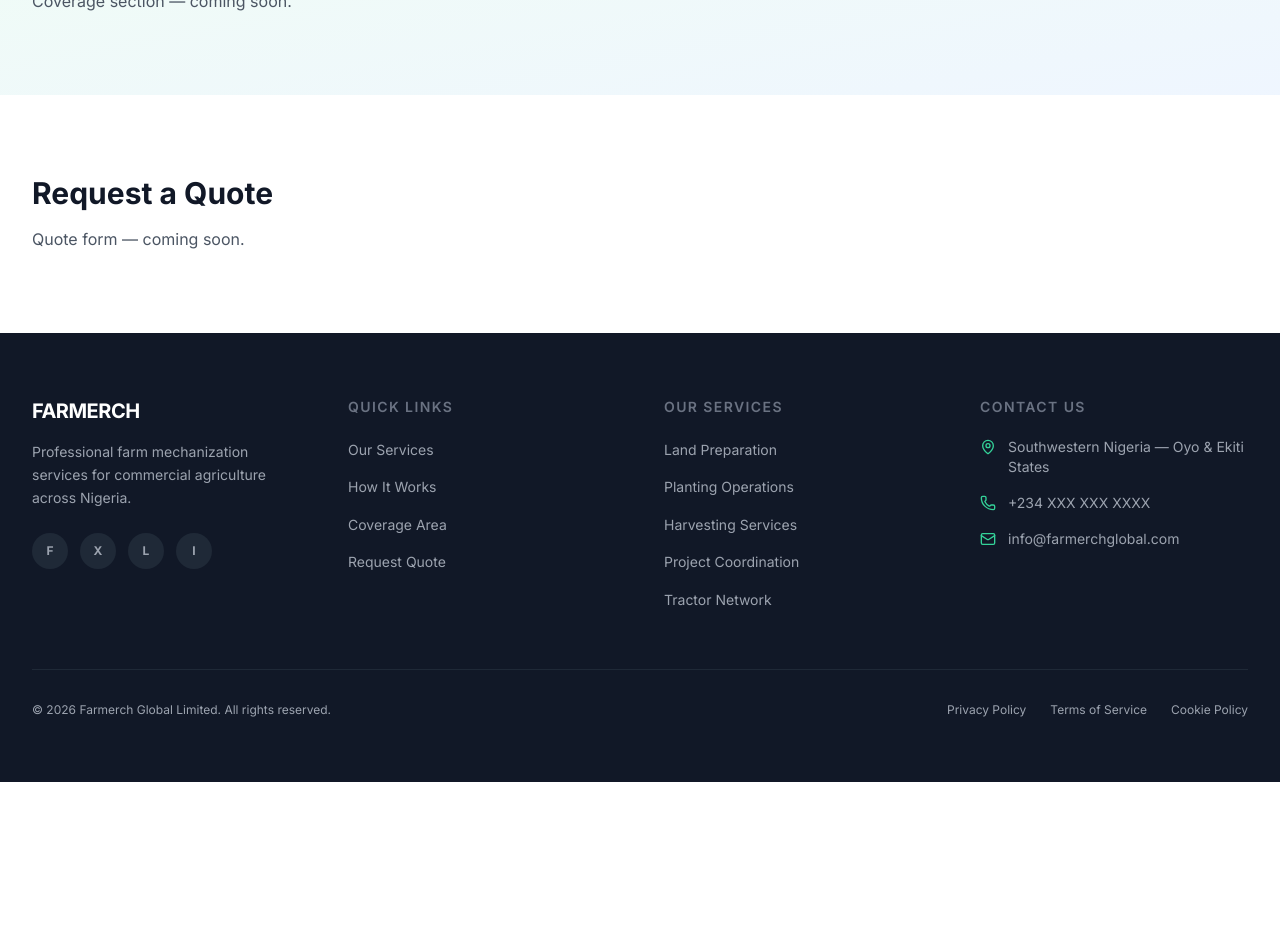
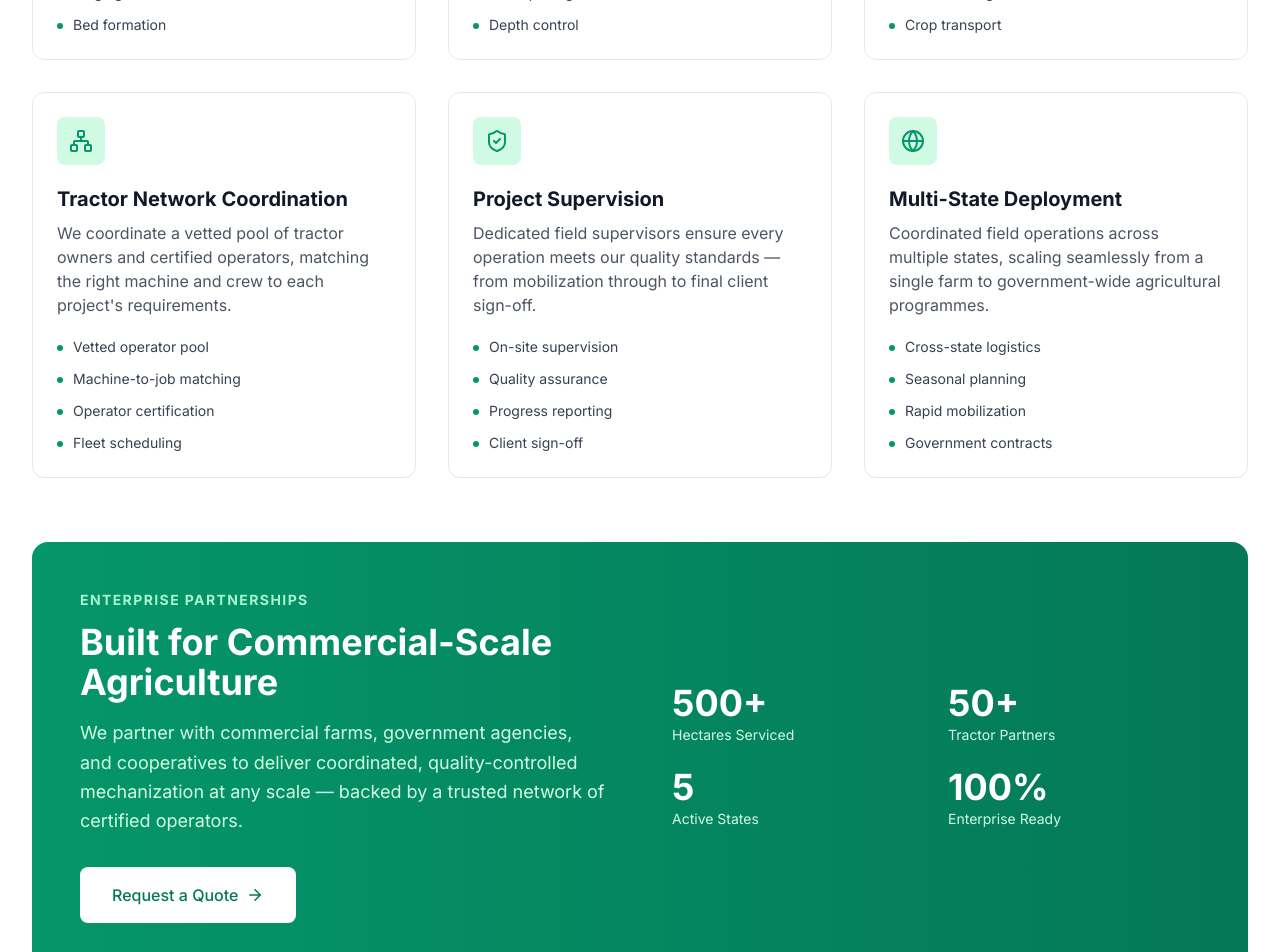
Before and after one commit to mayowafarmerch-gif/Farmerch-website, a Next.js app: page / in a window 1280 px wide. Shown: the part 1420-2372 px from the top of the page. Before the commit the page ends 2202 px from the top, so only its background shows below. Built offline with nearby package versions, Linux system fonts and the light colour scheme.

Commit message:
built responsive services section

```diff
--- a/src/app/page.tsx
+++ b/src/app/page.tsx
@@ -1,20 +1,15 @@
-import Hero from "@/components/sections/Hero";
+import Hero     from "@/components/sections/Hero";
+import Services from "@/components/sections/Services";
 import { SectionWrapper } from "@/components/shared";
-import { Container } from "@/components/ui";
+import { Container }      from "@/components/ui";
 
 export default function HomePage() {
   return (
     <>
       <Hero />
+      <Services />
 
       {/* ── Placeholder sections — replaced one by one as built ── */}
-
-      <SectionWrapper id="services" background="white">
-        <Container>
-          <h2 className="text-3xl font-bold text-ink">Services</h2>
-          <p className="mt-4 text-ink-muted">Services section — coming soon.</p>
-        </Container>
-      </SectionWrapper>
 
       <SectionWrapper id="how-it-works" background="muted">
         <Container>
--- /dev/null
+++ b/src/components/sections/Services.tsx
@@ -0,0 +1,215 @@
+"use client";
+
+import {
+  Tractor, Sprout, Wheat,
+  Network, ShieldCheck, Globe,
+  ArrowRight,
+  type LucideIcon,
+} from "lucide-react";
+import { motion, useReducedMotion } from "framer-motion";
+import { cn } from "@/lib/utils";
+import { buttonVariants, Card, Container } from "@/components/ui";
+import {
+  SectionWrapper,
+  SectionHeader,
+  IconContainer,
+  FeatureList,
+  StatCard,
+  CTAGroup,
+} from "@/components/shared";
+import { services, statsPartner } from "@/data/site";
+
+/* ─── Icon registry ──────────────────────────────────────────────────
+   Maps the icon string stored in data/site.ts to the lucide-react
+   component. Adding a new service only requires registering its icon
+   here — no changes to the render path below.
+   ─────────────────────────────────────────────────────────────────── */
+
+const ICON_MAP: Record<string, LucideIcon> = {
+  Tractor,
+  Sprout,
+  Wheat,
+  Network,
+  ShieldCheck,
+  Globe,
+};
+
+/* ─── Motion variants ────────────────────────────────────────────────
+   Services is below the fold — whileInView triggers are used instead
+   of mount animations. staggerChildren on the grid parent staggers
+   each card without requiring per-card delay management.
+   ─────────────────────────────────────────────────────────────────── */
+
+const STILL = { hidden: {}, visible: {} };
+
+const fadeUp = {
+  hidden:  { opacity: 0, y: 24 },
+  visible: {
+    opacity: 1, y: 0,
+    transition: { duration: 0.5, ease: [0.22, 1, 0.36, 1] },
+  },
+};
+
+const gridStagger = {
+  hidden:  {},
+  visible: { transition: { staggerChildren: 0.08 } },
+};
+
+const sectionFade = {
+  hidden:  { opacity: 0, y: 20 },
+  visible: {
+    opacity: 1, y: 0,
+    transition: { duration: 0.6, ease: "easeOut" },
+  },
+};
+
+/* ─── Services Section ───────────────────────────────────────────── */
+
+export default function Services() {
+  const pref = useReducedMotion();
+
+  const s = pref ? STILL : gridStagger;
+  const u = pref ? STILL : fadeUp;
+  const f = pref ? STILL : sectionFade;
+
+  return (
+    <SectionWrapper id="services" background="white">
+      <Container>
+
+        {/* ── Section header ───────────────────────────────────── */}
+        <motion.div
+          variants={f}
+          initial="hidden"
+          whileInView="visible"
+          viewport={{ once: true, margin: "-100px" }}
+        >
+          <SectionHeader
+            eyebrow="Our Services"
+            heading="Complete Farm Mechanization Solutions"
+            description="From land preparation through to post-harvest operations, we coordinate the full mechanization cycle — deploying quality-assured tractor teams wherever your project needs them."
+            align="center"
+          />
+        </motion.div>
+
+        {/* ── Services grid ────────────────────────────────────── */}
+        <motion.ul
+          variants={s}
+          initial="hidden"
+          whileInView="visible"
+          viewport={{ once: true, margin: "-80px" }}
+          className="grid list-none grid-cols-1 gap-8 md:grid-cols-2 lg:grid-cols-3"
+          aria-label="Services offered by Farmerch"
+        >
+          {services.map((service) => {
+            const Icon = ICON_MAP[service.icon] ?? Tractor;
+
+            return (
+              <motion.li key={service.id} variants={u}>
+                {/*
+                  Card uses `h-full flex flex-col` so that in each grid
+                  row the description grows to fill available height and
+                  every feature list bottom-aligns — regardless of
+                  copy length differences between cards.
+                */}
+                <Card
+                  variant="default"
+                  className="flex h-full flex-col"
+                  aria-labelledby={`svc-${service.id}`}
+                >
+                  {/* Icon badge */}
+                  <IconContainer size="md" className="mb-5">
+                    <Icon size={24} className="text-brand-600" aria-hidden="true" />
+                  </IconContainer>
+
+                  {/* Title */}
+                  <h3
+                    id={`svc-${service.id}`}
+                    className="mb-2 text-xl font-bold text-ink"
+                  >
+                    {service.title}
+                  </h3>
+
+                  {/* Description — flex-1 keeps feature list bottom-aligned */}
+                  <p className="mb-5 flex-1 text-base text-ink-muted">
+                    {service.description}
+                  </p>
+
+                  {/* Feature bullet list */}
+                  <FeatureList
+                    items={service.features}
+                    variant="dot"
+                  />
+                </Card>
+              </motion.li>
+            );
+          })}
+        </motion.ul>
+
+        {/* ── Partnership CTA block ─────────────────────────────── */}
+        <motion.div
+          variants={f}
+          initial="hidden"
+          whileInView="visible"
+          viewport={{ once: true, margin: "-80px" }}
+          className="mt-16 overflow-hidden rounded-2xl bg-gradient-to-r from-brand-600 to-brand-700"
+        >
+          <div className="grid items-center gap-10 p-8 sm:p-12 lg:grid-cols-2 lg:gap-16">
+
+            {/* Left column: enterprise messaging + CTA */}
+            <div>
+              {/*
+                SectionHeader is not used here — it targets light
+                backgrounds with `text-ink` / `text-ink-muted`.
+                The CTA block is a dark-green surface that needs
+                white text, so headings are rendered directly.
+              */}
+              <p className="mb-3 text-sm font-bold uppercase tracking-widest text-brand-200">
+                Enterprise Partnerships
+              </p>
+              <h2 className="mb-4 text-3xl font-bold text-white sm:text-4xl">
+                Built for Commercial-Scale Agriculture
+              </h2>
+              <p className="mb-8 text-lg leading-relaxed text-brand-100">
+                We partner with commercial farms, government agencies, and cooperatives
+                to deliver coordinated, quality-controlled mechanization at any scale —
+                backed by a trusted network of certified operators.
+              </p>
+
+              <CTAGroup align="left">
+                {/* White button on the green surface — overrides
+                    buttonVariants primary colours via tailwind-merge */}
+                <a
+                  href="#contact"
+                  className={cn(
+                    buttonVariants({ size: "lg" }),
+                    "bg-white text-brand-700 hover:bg-brand-50"
+                  )}
+                >
+                  Request a Quote
+                  <ArrowRight size={18} aria-hidden="true" />
+                </a>
+              </CTAGroup>
+            </div>
+
+            {/* Right column: 2×2 stats grid */}
+            <div
+              className="grid grid-cols-2 gap-6"
+              aria-label="Partnership statistics"
+            >
+              {statsPartner.map((stat) => (
+                <StatCard
+                  key={stat.label}
+                  variant="inverse"
+                  value={stat.value}
+                  label={stat.label}
+                />
+              ))}
+            </div>
+
+          </div>
+        </motion.div>
+
+      </Container>
+    </SectionWrapper>
+  );
+}
--- a/src/data/site.ts
+++ b/src/data/site.ts
@@ -49,25 +49,25 @@ export const services: Service[] = [
     features:    ["Combine harvesting", "Grain collection", "Field clearing", "Crop transport"],
   },
   {
-    id:          "project-coordination",
-    icon:        "Users",
-    title:       "Project Coordination",
-    description: "End-to-end project management for large-scale agricultural operations and government contracts.",
-    features:    ["Scheduling", "Quality control", "Operator deployment", "Progress monitoring"],
+    id:          "tractor-network",
+    icon:        "Network",
+    title:       "Tractor Network Coordination",
+    description: "We coordinate a vetted pool of tractor owners and certified operators, matching the right machine and crew to each project's requirements.",
+    features:    ["Vetted operator pool", "Machine-to-job matching", "Operator certification", "Fleet scheduling"],
   },
   {
-    id:          "multi-location-coverage",
-    icon:        "MapPin",
-    title:       "Multi-Location Coverage",
-    description: "Coordinated services across Oyo and Ekiti States with expansion plans across Nigeria.",
-    features:    ["Fleet coordination", "Logistics support", "Regional coverage", "Site management"],
+    id:          "project-supervision",
+    icon:        "ShieldCheck",
+    title:       "Project Supervision",
+    description: "Dedicated field supervisors ensure every operation meets our quality standards — from mobilization through to final client sign-off.",
+    features:    ["On-site supervision", "Quality assurance", "Progress reporting", "Client sign-off"],
   },
   {
-    id:          "timely-deployment",
-    icon:        "Clock",
-    title:       "Timely Deployment",
-    description: "Guaranteed on-time service delivery to meet critical planting and harvesting windows.",
-    features:    ["Seasonal planning", "Weather coordination", "Rapid response", "24/7 support"],
+    id:          "multi-state-deployment",
+    icon:        "Globe",
+    title:       "Multi-State Deployment",
+    description: "Coordinated field operations across multiple states, scaling seamlessly from a single farm to government-wide agricultural programmes.",
+    features:    ["Cross-state logistics", "Seasonal planning", "Rapid mobilization", "Government contracts"],
   },
 ];
 
@@ -115,10 +115,10 @@ export const processSteps: ProcessStep[] = [
 /* ── Stats banner ──────────────────────────────────────────── */
 
 export const statsPartner: Stat[] = [
-  { value: "2",     label: "States Covered"      },
-  { value: "50+",   label: "Tractor Owners"       },
-  { value: "1000+", label: "Hectares Serviced"    },
-  { value: "98%",   label: "On-Time Delivery"     },
+  { value: "500+",  label: "Hectares Serviced"  },
+  { value: "50+",   label: "Tractor Partners"   },
+  { value: "5",     label: "Active States"      },
+  { value: "100%",  label: "Enterprise Ready"   },
 ];
 
 /* ── Coverage ──────────────────────────────────────────────── */
```
Also changed, not shown: 1 other file (tests, documents, lock files or other folders).
